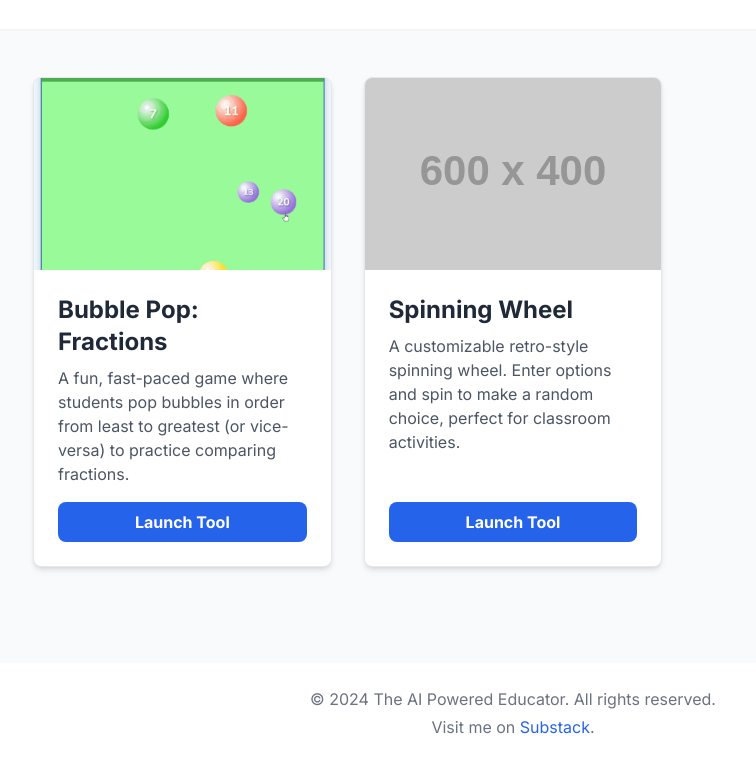
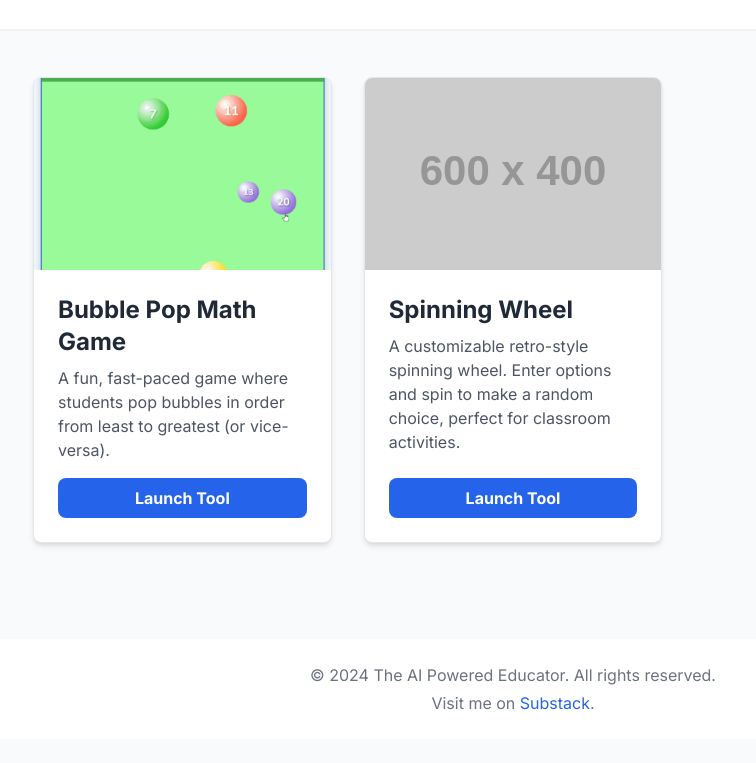
Before and after one commit to theaipowerededucator/educational-tools-portfolio, a plain HTML site: page index.html in a window 1280 px wide. Shown: the part 111-874 px from the top of the page, without its empty margins (127-883 px from the left). After the commit the page ends 850 px from the top, so only its background shows below. Drawn offline with nearby package versions, Linux system fonts and the light colour scheme; placeholder pictures from the web are drawn by us.

Commit message:
Add files via upload

```diff
--- a/index.html
+++ b/index.html
@@ -41,8 +41,8 @@
      alt="Animated GIF of the Bubble Pop Fractions game"
      class="w-full h-48 object-cover">
                 <div class="p-6 flex-grow flex flex-col">
-                    <h2 class="text-2xl font-bold text-gray-800">Bubble Pop: Fractions</h2>
-                    <p class="mt-2 text-gray-600 flex-grow">A fun, fast-paced game where students pop bubbles in order from least to greatest (or vice-versa) to practice comparing fractions.</p>
+                    <h2 class="text-2xl font-bold text-gray-800">Bubble Pop Math Game</h2>
+                    <p class="mt-2 text-gray-600 flex-grow">A fun, fast-paced game where students pop bubbles in order from least to greatest (or vice-versa).</p>
                     <a href="https://endearing-croquembouche-738a90.netlify.app/" class="mt-4 inline-block bg-blue-600 text-white text-center font-semibold py-2 px-4 rounded-lg hover:bg-blue-700 transition-colors w-full">
                         Launch Tool
                     </a>
```
